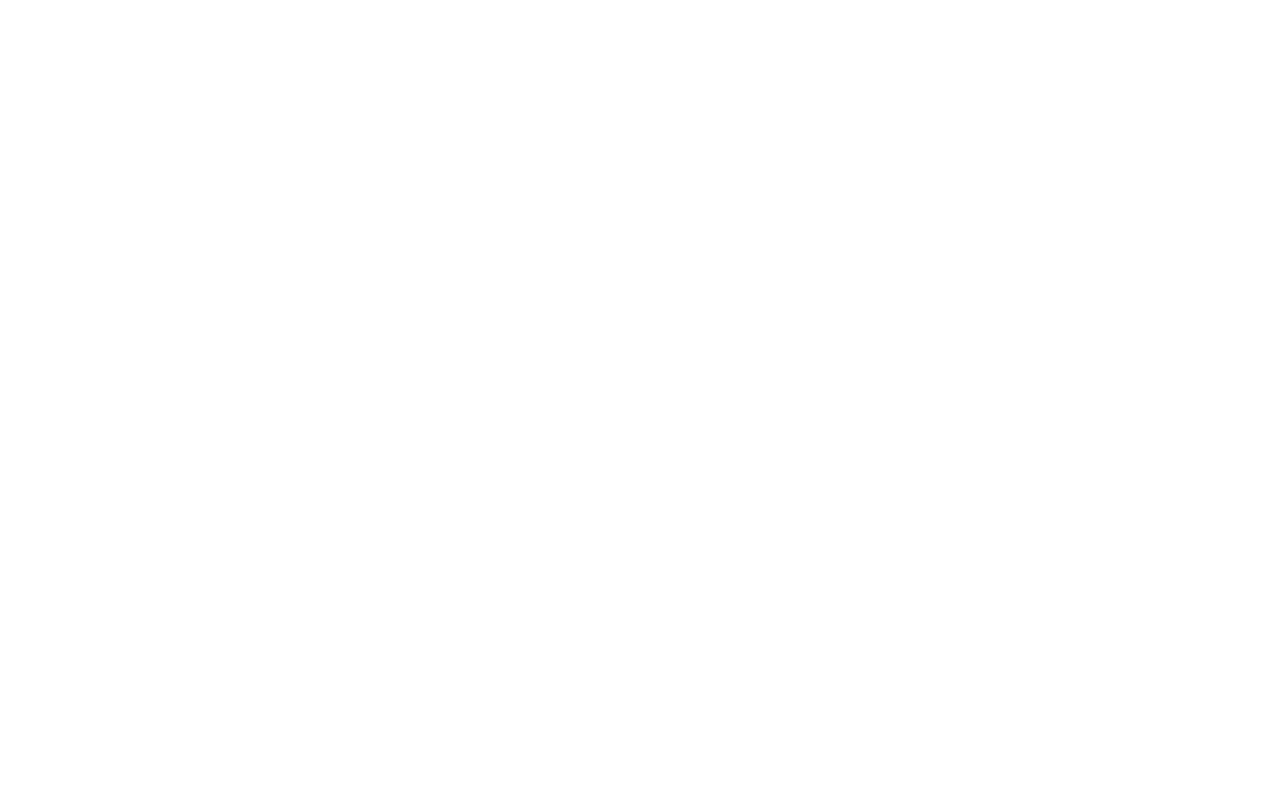
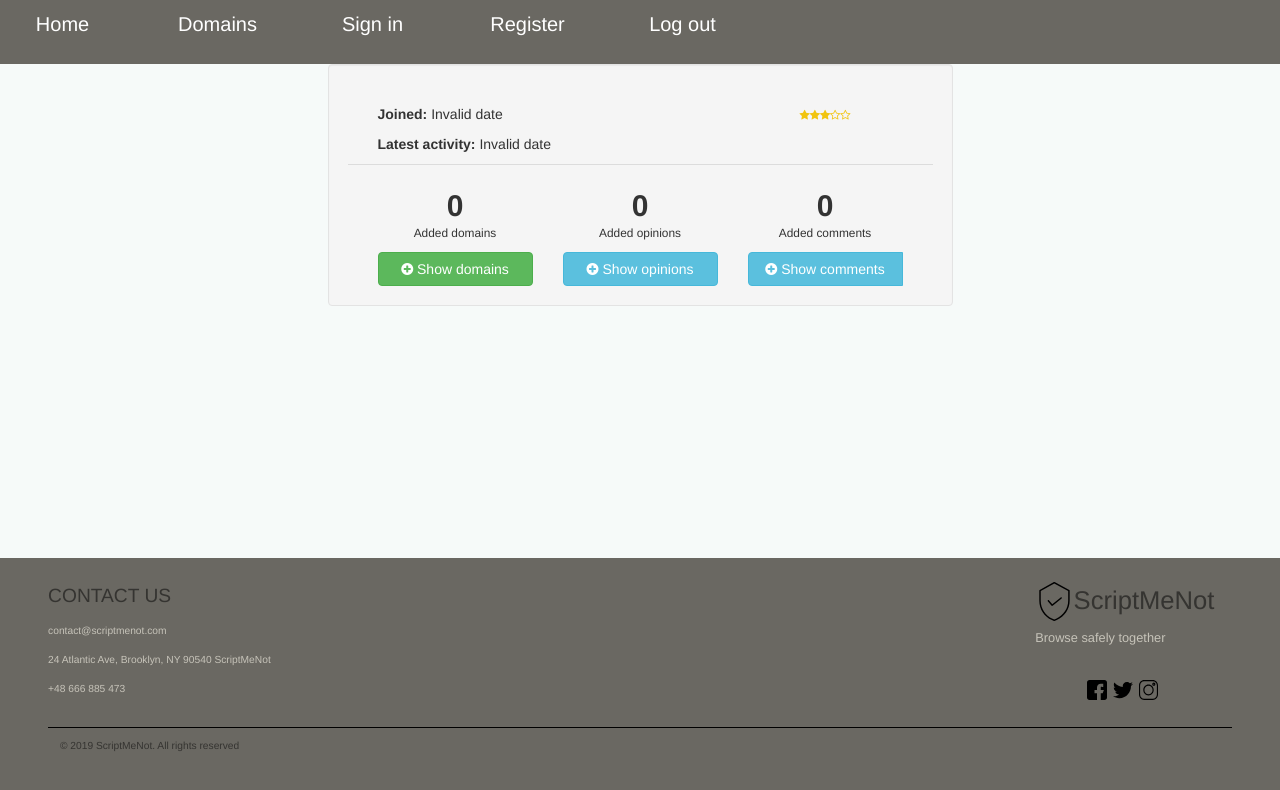
Before and after one commit to scriptmenot/scrmenot, a React (Create React App) app in the folder frontend/client/: page /panel in a window 1280 px wide. Shown: the top 790 px of the page. Built offline with nearby package versions, Linux system fonts and the light colour scheme.

Commit message:
User Panel added

```diff
--- a/frontend/client/package.json
+++ b/frontend/client/package.json
@@ -3,6 +3,7 @@
   "version": "0.1.0",
   "private": true,
   "dependencies": {
+    "jwt-decode": "^2.2.0",
     "moment": "^2.24.0",
     "node-sass": "^4.11.0",
     "react": "^16.8.6",
--- a/frontend/client/public/index.html
+++ b/frontend/client/public/index.html
@@ -3,6 +3,8 @@
   <head>
     <meta charset="utf-8" />
     <link rel="shortcut icon" href="%PUBLIC_URL%/favicon.ico" />
+    <link rel="stylesheet" href="https://maxcdn.bootstrapcdn.com/font-awesome/4.4.0/css/font-awesome.min.css">
+
     <meta
       name="viewport"
       content="width=device-width, initial-scale=1, shrink-to-fit=no"
--- a/frontend/client/src/AuthService/AuthService.js
+++ b/frontend/client/src/AuthService/AuthService.js
@@ -50,7 +50,8 @@
     logout() {
         localStorage.removeItem('id_token');
         localStorage.removeItem('username');
-        window.location.reload();
+        localStorage.removeItem('date');
+        localStorage.removeItem('dateActive');
     }
 
     getProfile() {
--- /dev/null
+++ b/frontend/client/src/LandingPage/PageParts/DescriptionUser.scss
@@ -0,0 +1,107 @@
+@import url(http://fonts.googleapis.com/css?family=Lato:400,700);
+body
+{
+    font-family: 'Lato', 'sans-serif';
+
+
+    .Browse {
+        display: grid;
+        grid-template-columns: 100%;
+        grid-template-rows: 8% auto 242px;
+        height: 100vh;
+
+        .Footer {
+            grid-area: 3/1/4/2;
+
+        }
+
+        .NavBar {
+            grid-area: 1/1/2/2;
+        }
+
+        .DescriptionUser{
+            grid-area: 2/1/3/2;
+            background-color: #F6FAF9;
+        }
+
+}
+}
+
+
+.profile
+{
+
+    min-height: 355px;
+    display: inline-block;
+    }
+figcaption.ratings
+{
+    margin-top:20px;
+    }
+figcaption.ratings a
+{
+    color:#f1c40f;
+    font-size:11px;
+    }
+figcaption.ratings a:hover
+{
+    color:#f39c12;
+    text-decoration:none;
+    }
+.divider
+{
+    border-top:1px solid rgba(0,0,0,0.1);
+    }
+.emphasis
+{
+    border-top: 4px solid transparent;
+    }
+.emphasis:hover
+{
+    border-top: 4px solid #1abc9c;
+    }
+.emphasis h2
+{
+    margin-bottom:0;
+    }
+span.tags
+{
+    background: #1abc9c;
+    border-radius: 2px;
+    color: #f5f5f5;
+    font-weight: bold;
+    padding: 2px 4px;
+    }
+.dropdown-menu
+{
+    background-color: #34495e;
+    box-shadow: none;
+    -webkit-box-shadow: none;
+    width: 250px;
+    margin-left: -125px;
+    left: 50%;
+    }
+.dropdown-menu .divider
+{
+    background:none;
+    }
+.dropdown-menu>li>a
+{
+    color:#f5f5f5;
+    }
+.dropup .dropdown-menu
+{
+    margin-bottom:10px;
+    }
+.dropup .dropdown-menu:before
+{
+    content: "";
+    border-top: 10px solid #34495e;
+    border-right: 10px solid transparent;
+    border-left: 10px solid transparent;
+    position: absolute;
+    bottom: -10px;
+    left: 50%;
+    margin-left: -10px;
+    z-index: 10;
+    }
--- a/frontend/client/src/LandingPage/PageParts/NavBar.js
+++ b/frontend/client/src/LandingPage/PageParts/NavBar.js
@@ -26,6 +26,10 @@
         return <Redirect to='/browse' />
       }
 
+     moveToUserPanel(){
+        this.props.history.push('/panel');
+        return <Redirect to='/panel' />
+      }
     openLoginModal(){
         this.setState({openLoginModal: true})
     }
@@ -46,6 +50,7 @@
 
     handleLogOut(){
         this.Auth.logout();
+        this.props.history.replace('/');
     }
 
     render() {
@@ -59,8 +64,11 @@
                     <li onClick={this.openLoginModal.bind(this)}><p>Sign in</p></li>
                     <li onClick={this.openRegisterModal.bind(this)}><p>Register</p></li>
                     <li onClick={this.handleLogOut.bind(this)}><p>Log out</p></li>
-                    {this.Auth.loggedIn() ? <img id="userImage" src={require('../../DomainDetails/user.png')} alt="user" /> : null }
-                    <div id="usernameLogin">{localStorage.getItem('username')}</div>
+
+
+                    {this.Auth.loggedIn() ? <img id="userImage" src={require('../../DomainDetails/user.png')} alt="user" onClick={this.moveToUserPanel.bind(this)}/> : null }
+                    <div id="usernameLogin" onClick={this.moveToUserPanel.bind(this)}>{localStorage.getItem('username')}</div>
+
                 </ul>
 
                 {this.state.openLoginModal ? <Login closeLoginModal={this.closeLoginModal.bind(this)} /> : <span></span>}
--- a/frontend/client/src/LandingPage/PageParts/NavBar.scss
+++ b/frontend/client/src/LandingPage/PageParts/NavBar.scss
@@ -9,7 +9,7 @@
   color: $white;
 }
 
-.menu {
+.menu  {
   display: flex;
   justify-content: flex-start;
   list-style: none;
@@ -25,6 +25,7 @@
   #usernameLogin{
     margin: 0.6% 5% 0 1.5%;
   }
+
 }
 
 .menu li {
--- a/frontend/client/src/LoginRegister/Login.js
+++ b/frontend/client/src/LoginRegister/Login.js
@@ -25,6 +25,9 @@
         this.Auth.login(this.state.email,this.state.password)
         .then(res =>{
             localStorage.setItem('username', res.user.username);
+            localStorage.setItem('date', res.user.createdAt);
+            localStorage.setItem('dateActive', res.user.updatedAt);
+
             this.props.closeLoginModal();
         })
         .catch(err =>{
--- /dev/null
+++ b/frontend/client/src/UserPanel/DescriptionUser.js
@@ -0,0 +1,86 @@
+import React from 'react';
+import '../LandingPage/PageParts/DescriptionUser.scss';
+import { withRouter } from "react-router";
+const moment = require('moment');
+
+class DescriptionUser extends React.Component {
+
+
+  render() {
+    return (
+<div className="DescriptionUser">
+<link href="//netdna.bootstrapcdn.com/bootstrap/3.2.0/css/bootstrap.min.css" rel="stylesheet" id="bootstrap-css"/>
+<script src="//netdna.bootstrapcdn.com/bootstrap/3.2.0/js/bootstrap.min.js"></script>
+<script src="//code.jquery.com/jquery-1.11.1.min.js"></script>
+
+
+	<div class="row">
+		<div class="col-md-offset-2 col-md-8 col-lg-offset-3 col-lg-6">
+    	 <div class="well profile">
+            <div class="col-sm-12">
+                <div class="col-xs-12 col-sm-8">
+                    <h2>{localStorage.getItem('username')}</h2>
+                    <p><strong>Joined: </strong> {moment(localStorage.getItem('date')).fromNow()} </p>
+                    <p><strong>Latest activity: </strong> {moment(localStorage.getItem('dateActive')).fromNow()} </p>
+                </div>
+                <div class="col-xs-12 col-sm-4 text-center">
+                    <figure>
+                        <figcaption class="ratings">
+                            <p>
+                            <a href="#">
+                                <span class="fa fa-star"></span>
+                            </a>
+                            <a href="#">
+                                <span class="fa fa-star"></span>
+                            </a>
+                            <a href="#">
+                                <span class="fa fa-star"></span>
+                            </a>
+                            <a href="#">
+                                <span class="fa fa-star-o"></span>
+                            </a>
+                            <a href="#">
+                                 <span class="fa fa-star-o"></span>
+                            </a>
+                            </p>
+                        </figcaption>
+                    </figure>
+                </div>
+            </div>
+            <div class="col-xs-12 divider text-center">
+                <div class="col-xs-12 col-sm-4 emphasis">
+                    <h2><strong> 0 </strong></h2>
+                    <p><small>Added domains</small></p>
+                    <button class="btn btn-success btn-block"><span class="fa fa-plus-circle"></span> Show domains </button>
+                </div>
+                <div class="col-xs-12 col-sm-4 emphasis">
+                    <h2><strong>0</strong></h2>
+                    <p><small>Added opinions</small></p>
+                    <button class="btn btn-info btn-block"><span class="fa fa-plus-circle"></span> Show opinions </button>
+                </div>
+                <div class="col-xs-12 col-sm-4 emphasis">
+                    <h2><strong>0</strong></h2>
+                    <p><small>Added comments</small></p>
+                    <div class="btn-group dropup btn-block">
+                      <button type="button" class="btn btn-info btn-block"><span class="fa fa-plus-circle"></span> Show comments </button>
+
+                      <ul class="dropdown-menu text-left" role="menu">
+                        <li><a href="#"><span class="fa fa-envelope pull-right"></span> Send an email </a></li>
+                        <li><a href="#"><span class="fa fa-list pull-right"></span> Add or remove from a list  </a></li>
+                        <li class="divider"></li>
+                        <li><a href="#"><span class="fa fa-warning pull-right"></span>Report this user for spam</a></li>
+                        <li class="divider"></li>
+                        <li><a href="#" class="btn disabled" role="button"> Unfollow </a></li>
+                      </ul>
+                    </div>
+                </div>
+            </div>
+    	 </div>
+		</div>
+	</div>
+</div>
+    )
+  }
+}
+
+export default DescriptionUser;
--- /dev/null
+++ b/frontend/client/src/UserPanel/UserPanel.js
@@ -0,0 +1,22 @@
+import React from 'react';
+import NavBar from '../LandingPage/PageParts/NavBar.js'
+import DescriptionUser from './DescriptionUser.js'
+import BrowseList from '../DomainLists/BrowseList.js'
+import Footer from '../LandingPage/PageParts/Footer.js'
+import '../LandingPage/PageParts/DescriptionUser.scss';
+
+
+class Browse extends React.Component {
+    render() {
+      return (
+        <div className="Browse">
+          <NavBar {...this.props}/>
+          <DescriptionUser {...this.props}/>
+          <Footer/>
+        </div>
+      );
+    }
+  }
+
+
+export default Browse;
--- a/frontend/client/src/index.js
+++ b/frontend/client/src/index.js
@@ -5,6 +5,8 @@
 import { BrowserRouter, Route } from 'react-router-dom'
 import Browse from './DomainLists/Browse'
 import Details from './DomainDetails/DomainDetails'
+import UserPanel from './UserPanel/UserPanel'
+
 
 ReactDOM.render(
     <BrowserRouter>
@@ -20,6 +22,11 @@
         path='/details'
          render={ props => <Details {...props} />}
          />
+     <Route
+        path='/panel'
+         render={ props => <UserPanel {...props} />}
+         />
+
    </BrowserRouter>,
   document.getElementById('root'));
 serviceWorker.unregister();
```
Also changed, not shown: 1 other file (tests, documents, lock files or other folders).
